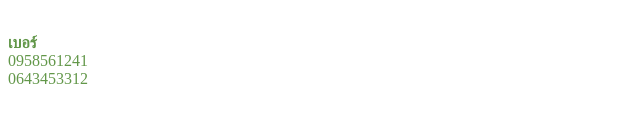
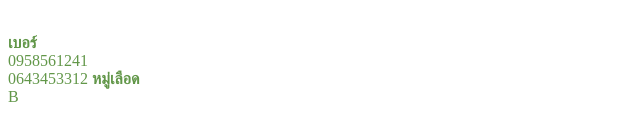
Before and after one commit to ThePlumYT/plum6411, a plain HTML site: page index.html in a window 1280 px wide. Shown: the part 514-654 px from the top of the page, 0-640 px from the left. Drawn offline with Linux system fonts and the light colour scheme.

Commit message:
Update index.html

```diff
--- a/index.html
+++ b/index.html
@@ -30,6 +30,8 @@
 		<br>
 		<b>เบอร์</b>
 		<br>0958561241<br>0643453312
+	        <b>หมู่เลือด</b>
+		<br>B
 
 
 
```
